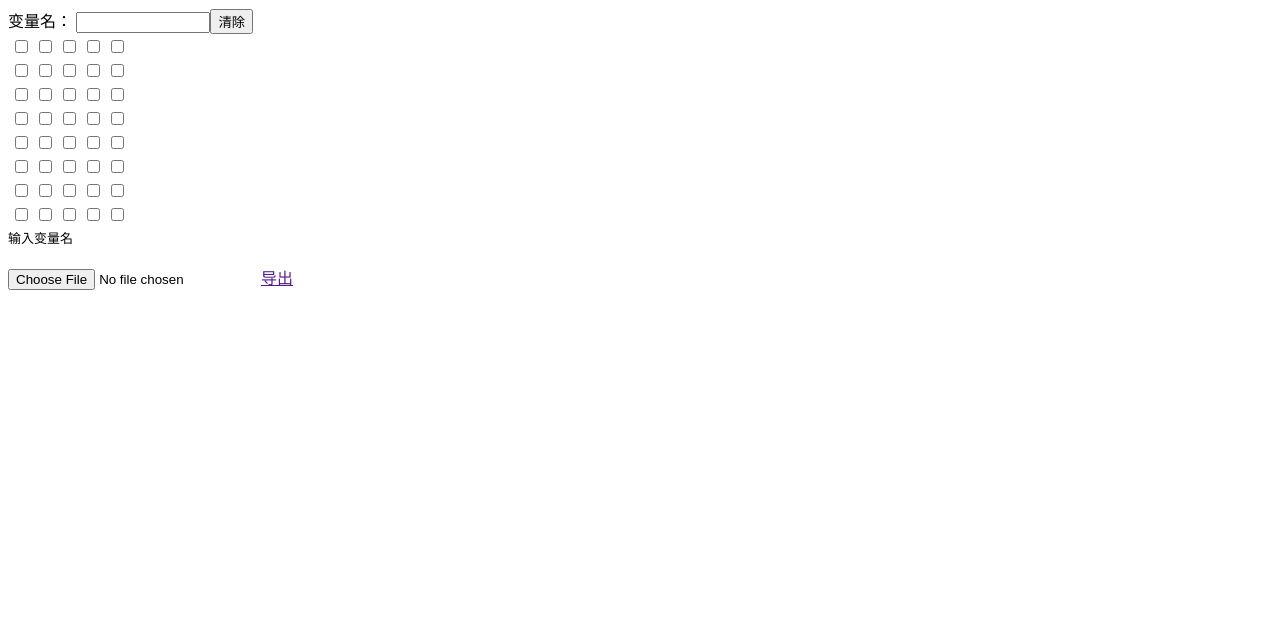
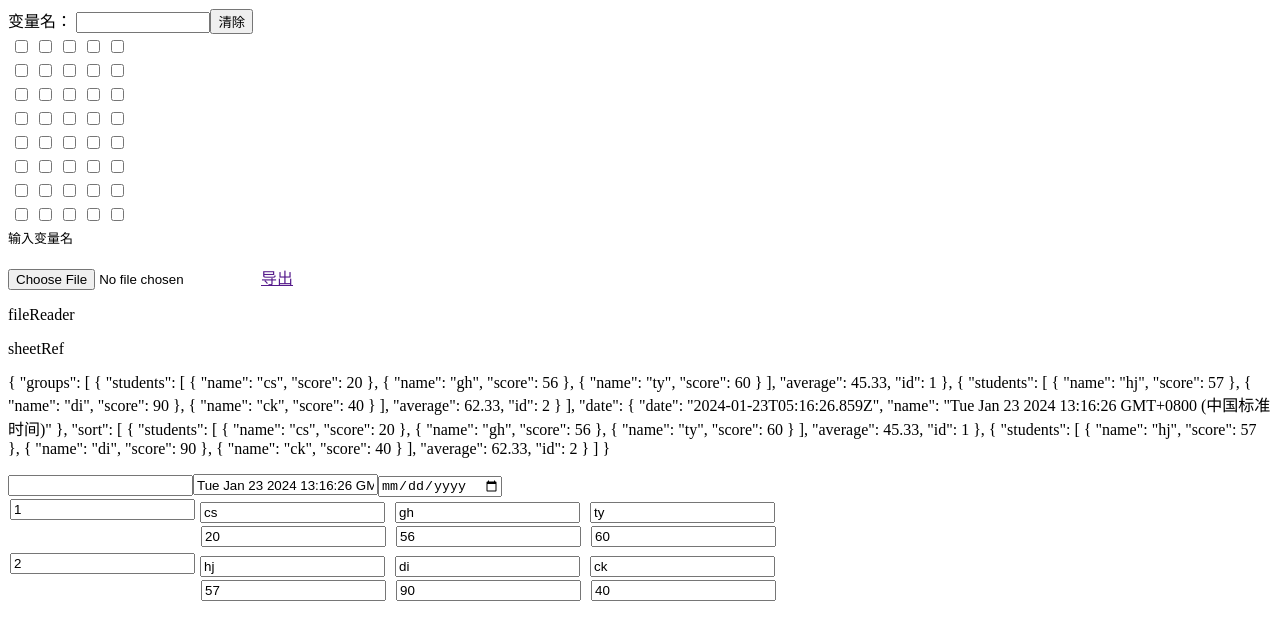
Before and after one commit to cxey-low/vuelearning, a Vue app: page / in a window 1280 px wide. Shown: the top 640 px of the page. Built offline with nearby package versions, Linux system fonts and the light colour scheme.

Commit message:
fix read file

```diff
--- a/index.html
+++ b/index.html
@@ -5,7 +5,6 @@
     <link rel="icon" href="/favicon.ico" />
     <meta name="viewport" content="width=device-width, initial-scale=1.0" />
     <link href="node_modules\bootstrap\dist\css\bootstrap.css" rel="stylesheet">
-    <script src="https://cdn.staticfile.net/jquery/3.7.1/jquery.min.js"></script>
     <script>
       //$(() => {
         //$('#codeCreator').find('input').change((event) => {
--- a/src/components/StudentScoreSheet/StudentScoreSheet.vue
+++ b/src/components/StudentScoreSheet/StudentScoreSheet.vue
@@ -1,27 +1,68 @@
 <script setup lang="ts">
 
 import { ref, type Ref, computed } from 'vue'
-import $ from 'jquery'
-import { filePapaReader } from './Untils'
-import { Group, Student, ExamDate, Sheet, SheetResult, SheetResultNumber } from './classes'
+import { Group, Student, ExamDate, Sheet, SheetResult, SheetResultNumber, DEFAULT_SHEET } from './classes'
+import _ from 'underscore'
+import { parse, type ParseResult } from 'papaparse'
+
 
 
 const downloadFile = ref('')
 const downloadName = ref('')
 const csvstring = ref('')
-let sheetRender: Sheet | undefined = new Sheet(null, null)
-const sheetRef = ref(sheetRender)
+const sheet = ref(DEFAULT_SHEET)
+const sheetRef = computed(() => {
+    return sheet
+})
+
+let date:ExamDate = DEFAULT_SHEET.date
+let date_ref = ref(date)
+
+const filePapaReader = (f: File | undefined) => {
+    console.log("🚀 ~ filePapaReader ~ f:", f)
+    if (!f) {
+        return
+    }
+    let data: SheetResultNumber[]
+    let groupids: number[] = []
+    const groups: Group[] = []
+
+    parse(f, {
+        delimiter: ',',
+        complete: (results: ParseResult<SheetResult>) => {
+            data = results.data.map((f) => {
+                return new SheetResultNumber(f)
+            })
+            //groupids
+            data.forEach((f) => {
+                groupids.push(f.group)
+            })
+            groupids = _.uniq(groupids)
+            //groups
+            groupids.forEach((f) => {
+                groups.push(new Group(null, f))
+            })
+
+            data.forEach((f) => {
+                groups[f.group - 1].push(new Student(f.name, f.score)).setAverage()
+            })
+
+            sheet.value = new Sheet(groups, date_ref.value)
+
+        },
+        header: true
+    })
+
+}
+
+
 
 const fileReader = () => {
     let file: File | undefined = document.getElementById('file')?.files[0]
-    let result = filePapaReader(file)
-    console.log("🚀 ~ fileReader ~ result:", result)
-    if (typeof result != 'undefined') {
-        sheetRef.value = result
-    }
-    console.log("🚀 ~ fileReader ~ sheetRef.value:", sheetRef.value)
+    filePapaReader(file)
+    console.log("🚀 ~ fileReader ~ sheetRef.value:", sheet.value)
+}
 
-}
 
 const fileOutput = (event: Event): void => {
 
@@ -31,26 +72,44 @@ const fileOutput = (event: Event): void => {
 
 }
 
+
 </script>
 
 <template>
     <div class="container-fluid">
         <div class="row text-center">
             <div class="col">
-                <input @change="fileReader" id="file" type="file">
+                <label class="form-label"><input @change="fileReader" class="form-control" id="file" type="file"></label>
+
                 <a :href="downloadFile" :download="downloadName" @click="fileOutput">导出</a>
                 <!-- eslint-disable vue/no-parsing-error -->
+                <p @click="fileReader">fileReader</p>
+                <p @click="console.log(sheetRef)">sheetRef</p>
+                <p>{{ sheetRef }}</p>
+                <p>{{ csvstring }}</p>
 
+                <label class="form-label">
+
+                    <input type="text" class="form-control" v-model="csvstring">
+                    <input type="text" class="form-control" v-model="date_ref.name">
+                    <input type="date" class="form-control" v-model="date_ref.date">
+                </label>
                 <table class="table table-bordered text-center mx-auto">
                     <tbody>
-                        <tr v-for="student_group of sheetRef.groups" :key="student_group.id">
-                            <p class="text-center mx-auto">{{ student_group.id }}</p>
+                        <tr v-for="student_group of sheetRef.value.groups" :key="student_group.id">
+                            <label class="form-label">
+                                <input type="number" class="form-control" v-model.number="student_group.id">
+                            </label>
                             <td v-for="student of student_group.students" :key="student.name">
                         <tr>
-                            <p class="text-center mx-auto">{{ student.name }}</p>
+                            <label class="form-label">
+                                <input type="text" class="form-control" v-model="student.name">
+                            </label>
                         </tr>
                         <td>
-                            <p class="text-center mx-auto">{{ student.score }}</p>
+                            <label class="form-label">
+                                <input type="number" class="form-control" v-model.number="student.score">
+                            </label>
                         </td>
                         </td>
                         </tr>
--- a/src/components/StudentScoreSheet/Untils.ts
+++ /dev/null
@@ -1,41 +0,0 @@
-import { parse, type ParseResult } from 'papaparse'
-import { Group, Student, ExamDate, Sheet, SheetResult, SheetResultNumber } from './classes'
-import _ from 'underscore'
-
-
-export const filePapaReader = (f: File|undefined) => {
-  if (!f) {
-    return
-  }
-  let data: SheetResultNumber[]
-  let groupids: number[] = []
-  const groups: Group[] = []
-
-
-  parse(f, {
-    delimiter: ',',
-    complete: (results: ParseResult<SheetResult>) => {
-      data = results.data.map((f) => {
-        return new SheetResultNumber(f)
-      })
-      //groupids
-      data.forEach((f) => {
-        groupids.push(f.group)
-      })
-      groupids = _.uniq(groupids)
-      //groups
-      groupids.forEach((f) => {
-        groups.push(new Group(null, f))
-      })
-
-      data.forEach((f) => {
-        groups[f.group - 1].push(new Student(f.name, f.score)).setAverage()
-      })
-
-
-
-    },
-    header: true
-  })
-  return  new Sheet(groups, null)
-}
--- a/src/components/StudentScoreSheet/classes.ts
+++ b/src/components/StudentScoreSheet/classes.ts
@@ -120,13 +120,97 @@ export class SheetResultNumber {
   }
 }
 
-/**
- * {
-    "groups": null,
-    "date": {
-        "date": "2024-01-22T04:40:37.701Z",
-        "name": "Mon Jan 22 2024 12:40:37 GMT+0800 (中国标准时间)"
+const default_obj = {
+  groups: [
+    {
+      students: [
+        {
+          name: 'cs',
+          score: 20
+        },
+        {
+          name: 'gh',
+          score: 56
+        },
+        {
+          name: 'ty',
+          score: 60
+        }
+      ],
+      id: 1,
+      average: 45.33
     },
-    "sort": null
+    {
+      students: [
+        {
+          name: 'hj',
+          score: 57
+        },
+        {
+          name: 'di',
+          score: 90
+        },
+        {
+          name: 'ck',
+          score: 40
+        }
+      ],
+      id: 2,
+      average: 62.33
+    }
+  ],
+  date: {
+    date: '2024-01-23T05:16:26.859Z',
+    name: 'Tue Jan 23 2024 13:16:26 GMT+0800 (中国标准时间)'
+  },
+  sort: [
+    {
+      students: [
+        {
+          name: 'cs',
+          score: 20
+        },
+        {
+          name: 'gh',
+          score: 56
+        },
+        {
+          name: 'ty',
+          score: 60
+        }
+      ],
+      id: 1,
+      average: 45.33
+    },
+    {
+      students: [
+        {
+          name: 'hj',
+          score: 57
+        },
+        {
+          name: 'di',
+          score: 90
+        },
+        {
+          name: 'ck',
+          score: 40
+        }
+      ],
+      id: 2,
+      average: 62.33
+    }
+  ]
 }
- */
+
+const default_groups: Group[] = default_obj.groups.map((gr) => {
+  const default_students: Student[] = gr.students.map((st) => {
+    return new Student(st.name, st.score)
+  })
+  return new Group(default_students, gr.id)
+})
+
+export const DEFAULT_SHEET: Sheet = new Sheet(
+  default_groups,
+  new ExamDate(new Date(default_obj.date.date), default_obj.date.name)
+)
```
Also changed, not shown: src/components/StudentScoreSheet/SheetRender.vue (deleted, +0 -16 lines).
